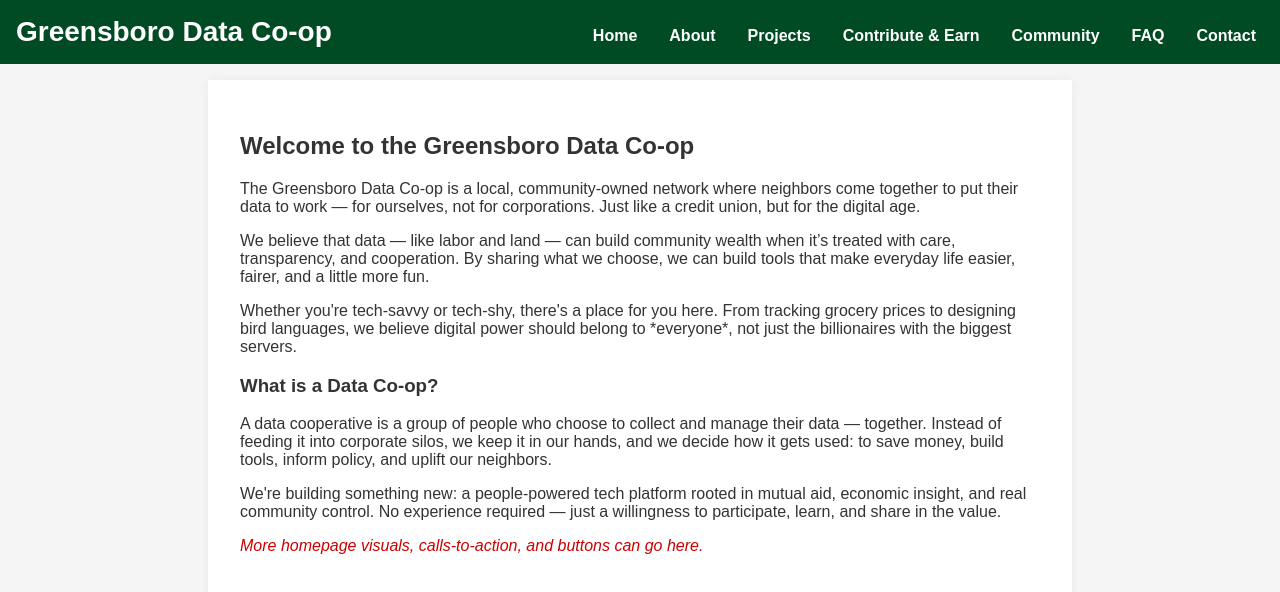
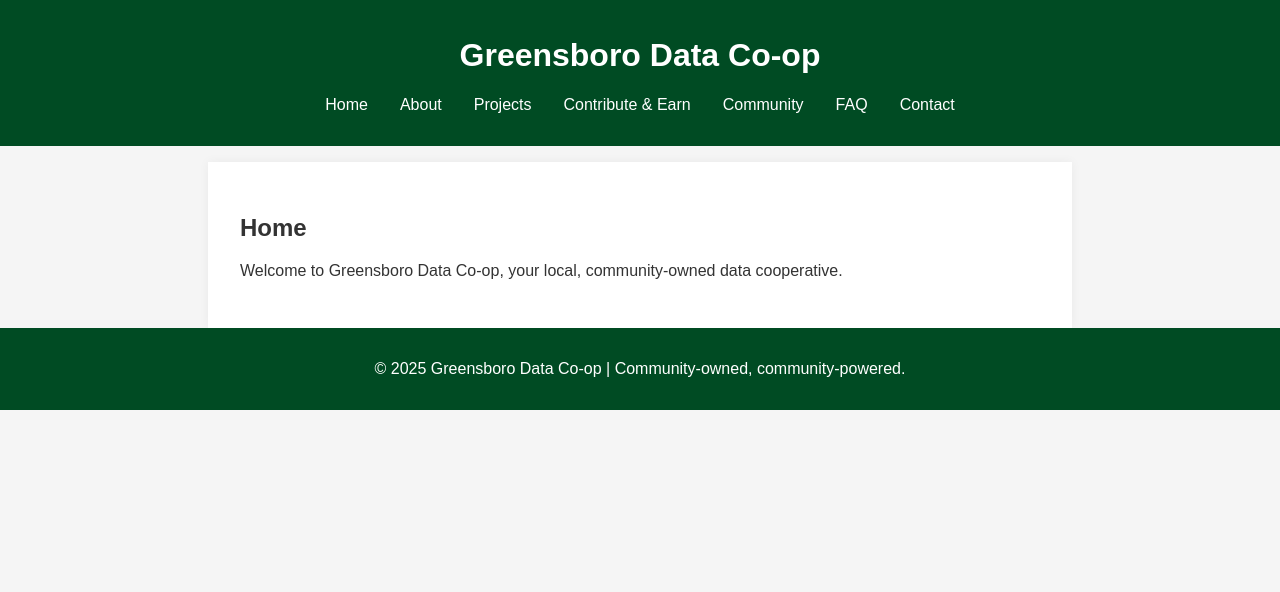
Before and after one commit to PhiliptheGinger/greensboro-data-coop, a plain HTML site: page index.html in a window 1280 px wide. Drawn offline with Linux system fonts and the light colour scheme.

Commit message:
Add files via upload

```diff
--- a/index.html
+++ b/index.html
@@ -1,68 +1,11 @@
+
 <!DOCTYPE html>
 <html lang="en">
 <head>
     <meta charset="UTF-8" />
     <meta name="viewport" content="width=device-width, initial-scale=1.0" />
-  <title>Greensboro Data Co-op</title>
+    <title>Home - Greensboro Data Co-op</title>
     <link rel="stylesheet" href="styles.css" />
-  <style>
-    body {
-      margin: 0;
-      font-family: Arial, sans-serif;
-      background: #f5f5f5;
-      color: #333;
-    }
-    header {
-      background: #004b23;
-      color: white;
-      padding: 1rem;
-      display: flex;
-      justify-content: space-between;
-      align-items: center;
-      flex-wrap: wrap;
-    }
-    header h1 {
-      margin: 0;
-      font-size: 1.75rem;
-    }
-    nav ul {
-      list-style: none;
-      padding: 0;
-      display: flex;
-      flex-wrap: wrap;
-      gap: 1rem;
-      margin: 0.5rem 0 0 0;
-    }
-    nav a {
-      text-decoration: none;
-      color: white;
-      font-weight: bold;
-      padding: 0.25rem 0.5rem;
-      transition: background 0.3s;
-    }
-    nav a:hover {
-      background: #006837;
-      border-radius: 4px;
-    }
-    section {
-      padding: 2rem;
-      max-width: 800px;
-      margin: auto;
-      background: white;
-      box-shadow: 0 0 10px rgba(0,0,0,0.05);
-      margin-top: 1rem;
-    }
-    .highlight-edit {
-      color: #cc0000;
-      font-style: italic;
-    }
-    @media (max-width: 600px) {
-      nav ul {
-        flex-direction: column;
-        gap: 0.5rem;
-      }
-    }
-  </style>
 </head>
 <body>
     <header>
@@ -79,20 +22,12 @@
             </ul>
         </nav>
     </header>
-  <section data-status="🚧 Under Construction">
-    <h2>Welcome to the Greensboro Data Co-op</h2>
-    <p>The Greensboro Data Co-op is a local, community-owned network where neighbors come together to put their data to work — for ourselves, not for corporations. Just like a credit union, but for the digital age.</p>
-
-    <p>We believe that data — like labor and land — can build community wealth when it’s treated with care, transparency, and cooperation. By sharing what we choose, we can build tools that make everyday life easier, fairer, and a little more fun.</p>
-
-    <p>Whether you're tech-savvy or tech-shy, there's a place for you here. From tracking grocery prices to designing bird languages, we believe digital power should belong to *everyone*, not just the billionaires with the biggest servers.</p>
-
-    <h3>What is a Data Co-op?</h3>
-    <p>A data cooperative is a group of people who choose to collect and manage their data — together. Instead of feeding it into corporate silos, we keep it in our hands, and we decide how it gets used: to save money, build tools, inform policy, and uplift our neighbors.</p>
-
-    <p>We're building something new: a people-powered tech platform rooted in mutual aid, economic insight, and real community control. No experience required — just a willingness to participate, learn, and share in the value.</p>
-
-    <p class="highlight-edit">More homepage visuals, calls-to-action, and buttons can go here.</p>
+    <section>
+        <h2>Home</h2>
+        <p>Welcome to Greensboro Data Co-op, your local, community-owned data cooperative.</p>
     </section>
+    <footer>
+        <p>&copy; 2025 Greensboro Data Co-op | Community-owned, community-powered.</p>
+    </footer>
 </body>
 </html>
--- a/styles.css
+++ b/styles.css
@@ -1 +1,7 @@
-/* Placeholder stylesheet - move inline styles here as needed */
+
+body { font-family: Arial, sans-serif; background: #f5f5f5; color: #333; margin:0; padding:0; }
+header, footer { background: #004b23; color: white; text-align:center; padding:1rem; }
+nav ul { list-style:none; padding:0; display:flex; justify-content:center; gap:1rem; }
+nav a { color:white; text-decoration:none; padding:0.5rem; }
+nav a:hover { background:#006837; border-radius:4px; }
+section { padding:2rem; max-width:800px; margin:auto; background:white; box-shadow:0 0 10px rgba(0,0,0,0.05); margin-top:1rem; }
```
Also changed, not shown: about.html (+4 -1 lines), community.html (+4 -1 lines), contact.html (+4 -1 lines), contribute.html (+4 -1 lines), faq.html (+4 -1 lines), projects.html (+4 -1 lines), 1 other file. Lines whose indentation alone changed are shown as unchanged.
